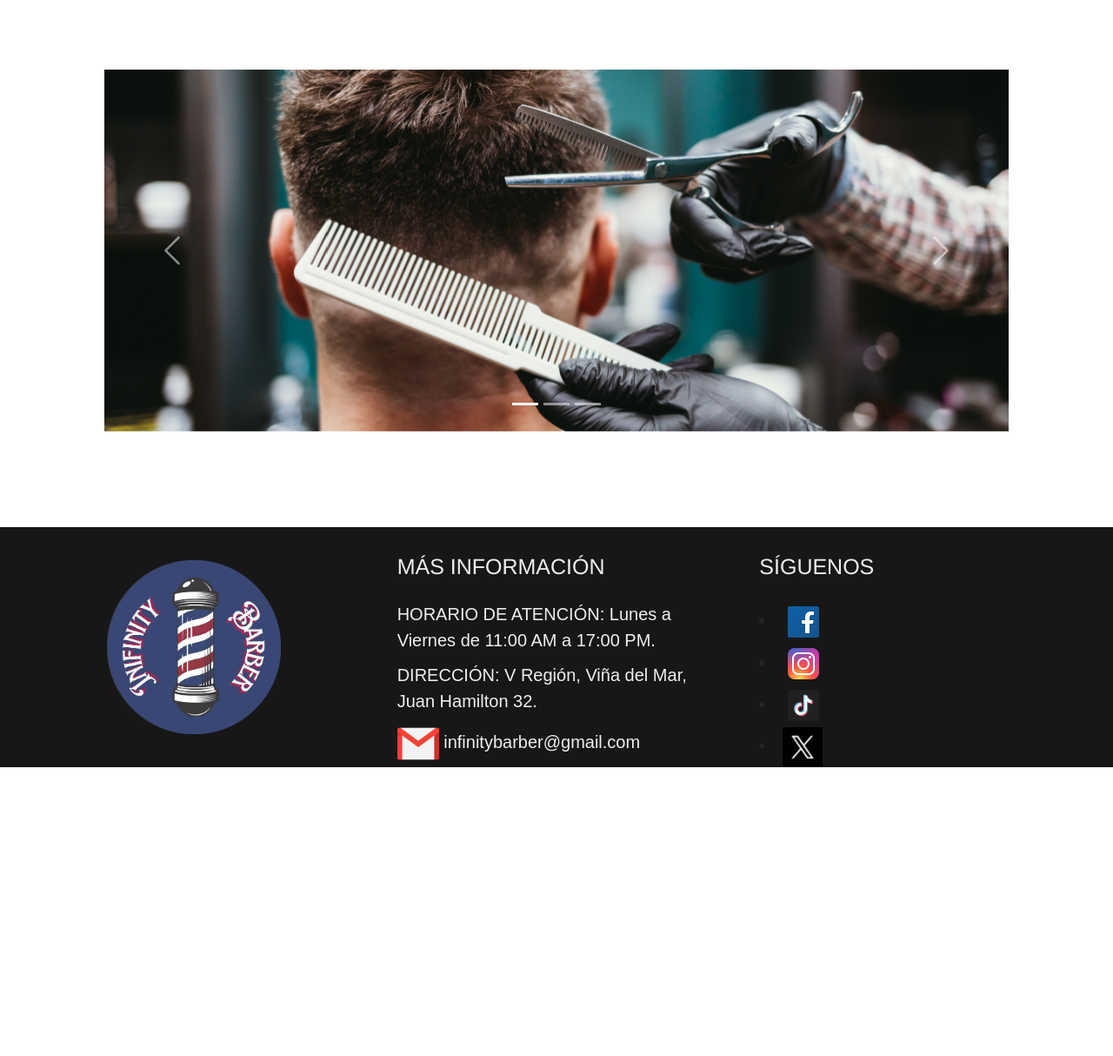
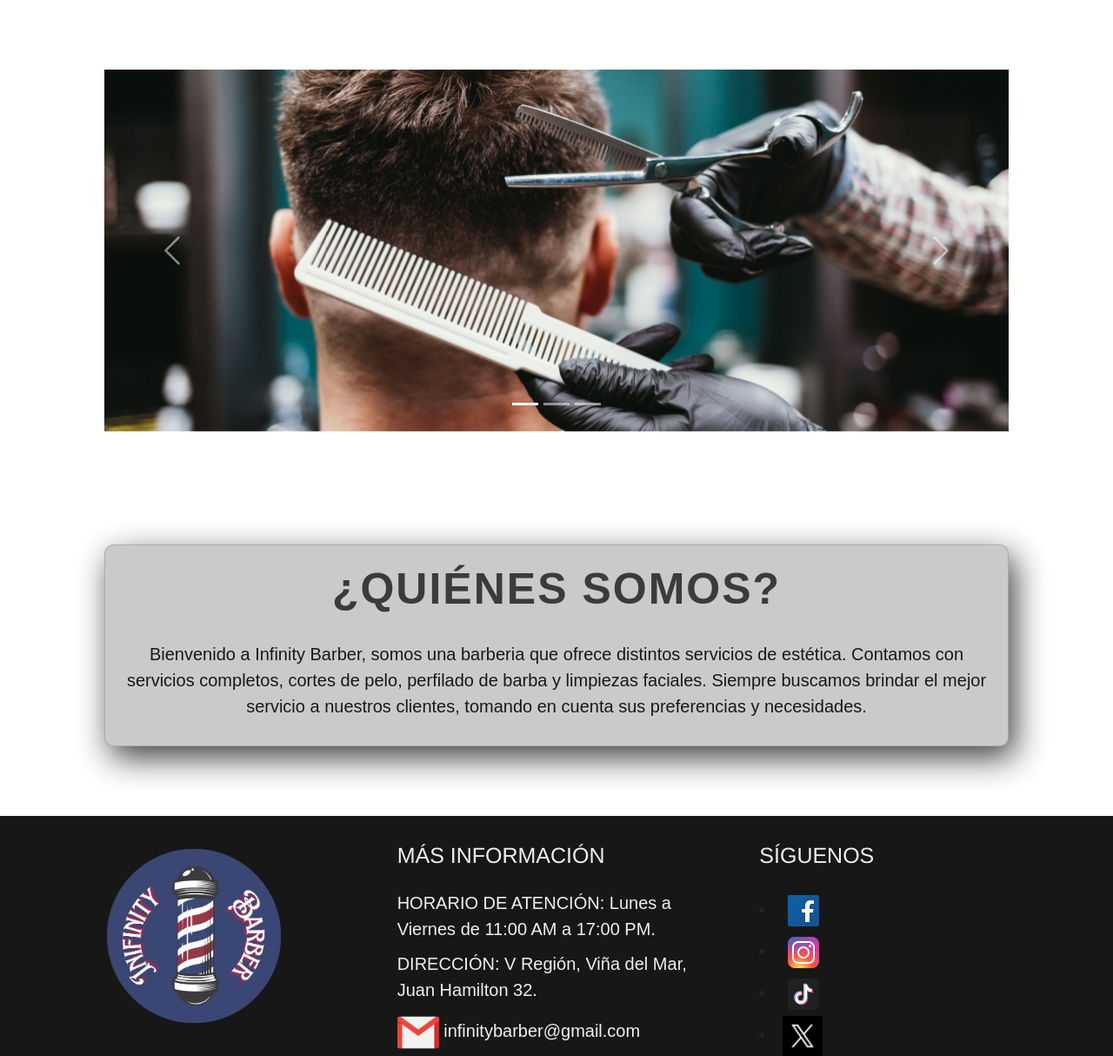
Before and after one commit to TwoThousand-Four/Barberia, a Django app: page / in a window 1280 px wide. Shown: the part 85-1299 px from the top of the page at 87% size. Before the commit the page ends 967 px from the top, so only its background shows below. Run offline with Django 4.2, Linux system fonts and the light colour scheme; some libraries are stand-ins or nearby versions.

Commit message:
Little changes in home

```diff
--- a/App/static/css/home.css
+++ b/App/static/css/home.css
@@ -20,8 +20,34 @@ body{
     -ms-border-radius: 10px;
     -o-border-radius: 10px;
 }
+.card h1{
+    font-size: 50px;
+    padding: 20px;
+    text-align: center;
+}
 
-.card .card-body .card-title{
+.card p{
+    font-size: 20px;
+    align-items: center;
+    margin-left: 20px;
+    margin-right: 20px;
+    padding-bottom: 10px;
     text-align: center;
-    font-size: 30px;
+    color: black;
 }
+
+.title{
+    font-size: 40px;
+    font-weight: 700;
+    text-transform: uppercase;
+    color: #262626;
+    letter-spacing: 2px;
+}
+
+.subtitle{
+    font-size: 16px;
+    font-weight: 700;
+    text-transform: uppercase;
+    color: black;
+    letter-spacing: 2px;
+}
--- a/App/templates/app/home.html
+++ b/App/templates/app/home.html
@@ -26,6 +26,9 @@
               </div>
               <div class="carousel-item">
                 <img src="{%static 'img/icons/carousel/carousel2.png'%}" alt="Imagen 2" class="d-block w-100">
+                <div class="carousel-caption">
+                  <span class="subtitle">Desde 11:00 hasta 18:00 HRS</span>
+                </div>
               </div>
               <div class="carousel-item">
                 <img src="{%static 'img/icons/carousel/carousel3.png'%}" alt="Imagen 3" class="d-block w-100">
@@ -42,4 +45,11 @@
           </div>
       </div>
     <br>
+
+    <div class="container">
+      <div class="card">
+        <h1 class="title"> ¿Quiénes somos?</h1>
+        <p>Bienvenido a Infinity Barber, somos una barberia que ofrece distintos servicios de estética. Contamos con servicios completos, cortes de pelo, perfilado de barba y limpiezas faciales. Siempre buscamos brindar el mejor servicio a nuestros clientes, tomando en cuenta sus preferencias y necesidades.</p>
+      </div>
+    </div>
 {%endblock content%}
```
